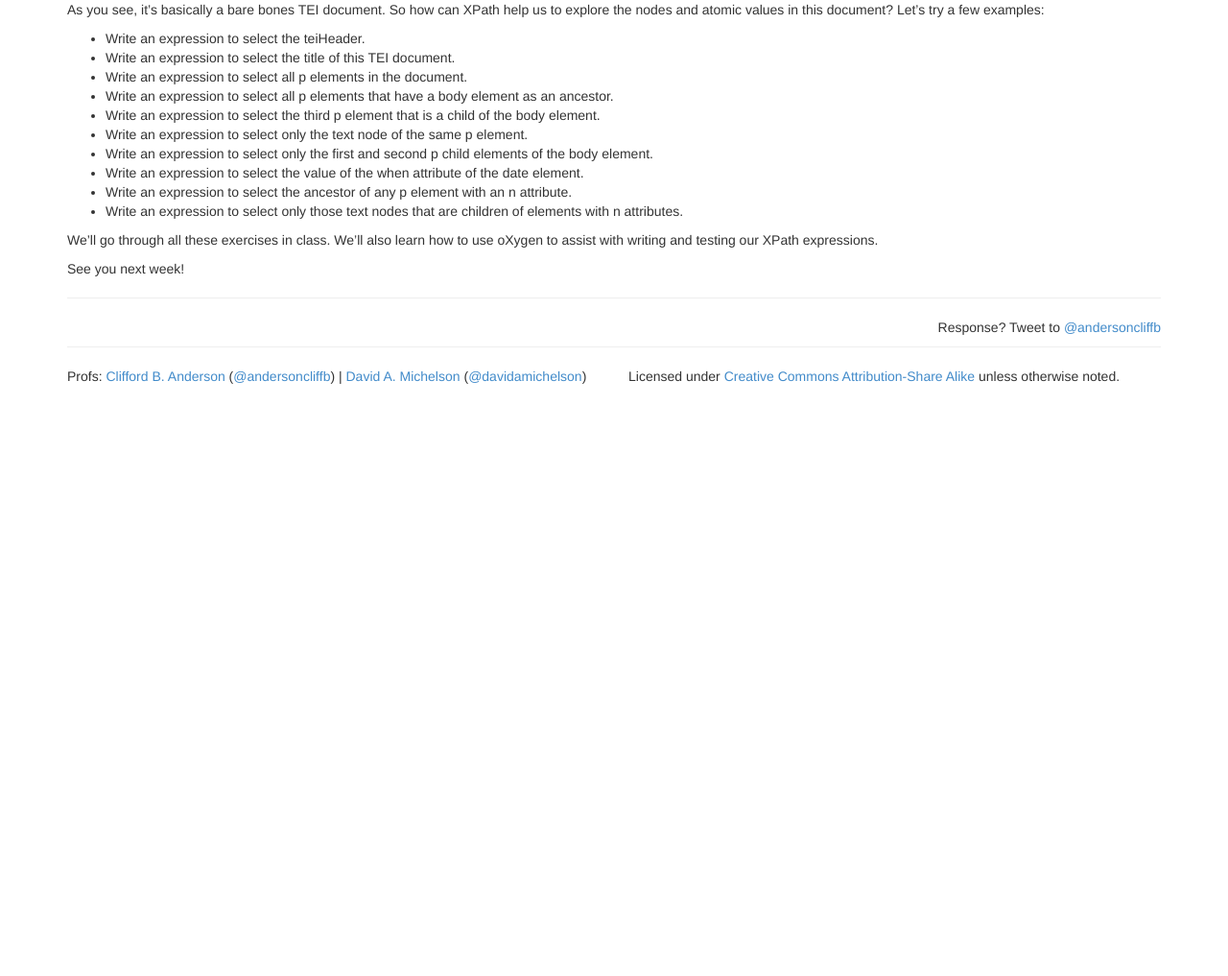
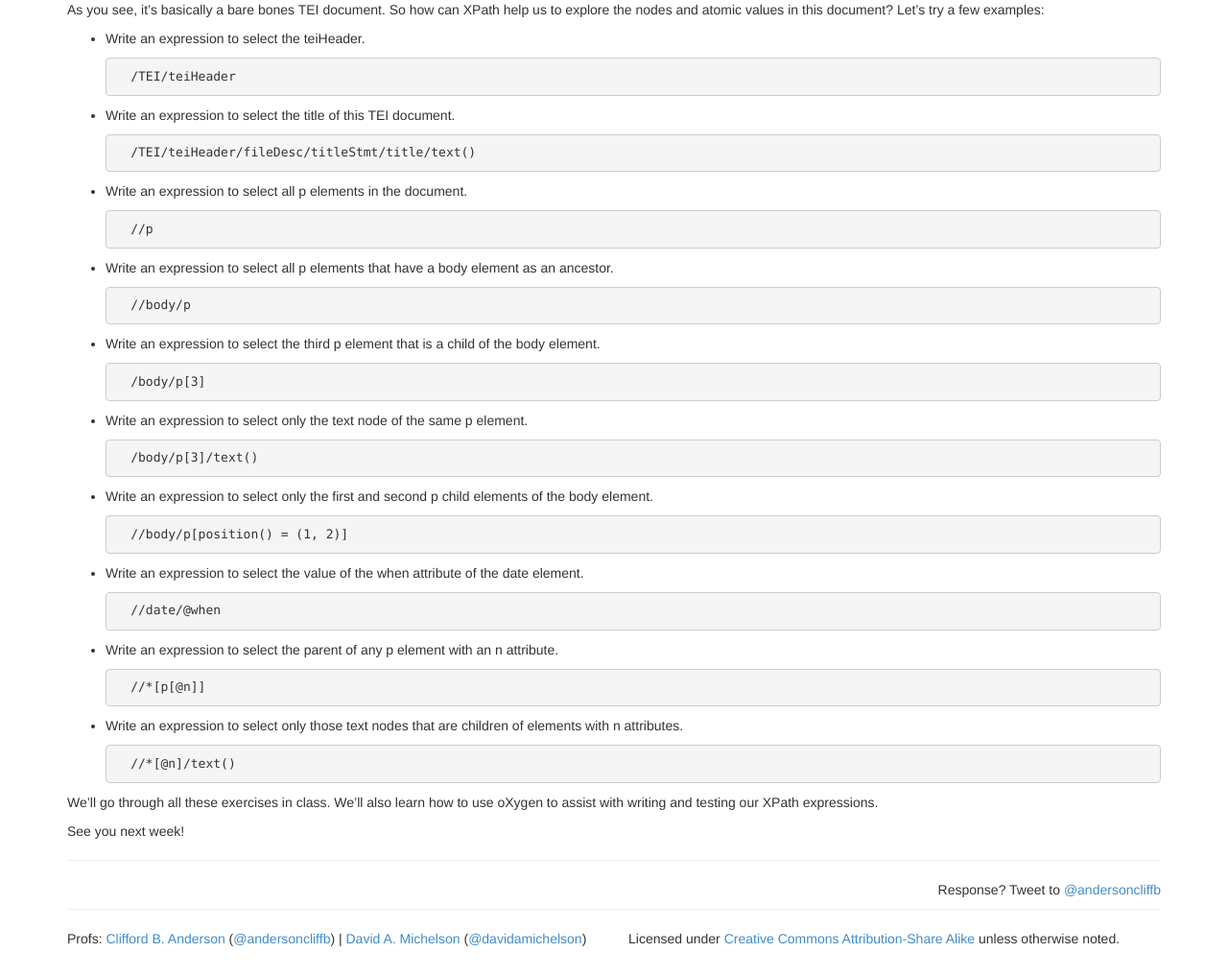
Before and after one commit to Ramona2020/paralipomena.github.io, a Jekyll site: the page built from _posts/2014-1-28-Leaning-Xpath.md, in a window 1280 px wide and 1400 px high. Shown: the part 383-1400 px from the top of the window at 96% size. Built offline with Jekyll 4.4.1, drawn with Linux system fonts in a browser that asks for light colours; Markdown is read by kramdown in place of the engine named in the settings.

Commit message:
Answers to the XPath exercises
As always, there’s more than one way to write these XPaths

````diff
--- a/_posts/2014-1-28-Leaning-Xpath.md
+++ b/_posts/2014-1-28-Leaning-Xpath.md
@@ -15,15 +15,63 @@ Here's the input document we'll be using as a reference at our next meeting.
 As you see, it's basically a bare bones TEI document. So how can XPath help us to explore the nodes and atomic values in this document? Let's try a few examples:
 
 * Write an expression to select the teiHeader.
+
+	```
+	/TEI/teiHeader
+	```
 * Write an expression to select the title of this TEI document.
+
+	```
+	/TEI/teiHeader/fileDesc/titleStmt/title/text()
+	```
+
 * Write an expression to select all p elements in the document.
+
+	```
+	//p
+	```
+
 * Write an expression to select all p elements that have a body element as an ancestor.
+
+	```
+	//body/p
+	```
+
 * Write an expression to select the third p element that is a child of the body element.
+
+	```
+	/body/p[3]
+	```
+
 * Write an expression to select only the text node of the same p element.
+
+	```
+	/body/p[3]/text()
+	```
+
 * Write an expression to select only the first and second p child elements of the body element.
+
+	```
+	//body/p[position() = (1, 2)]
+	```
+
 * Write an expression to select the value of the when attribute of the date element.
-* Write an expression to select the ancestor of any p element with an n attribute.
+
+	```
+	//date/@when
+	```
+
+* Write an expression to select the parent of any p element with an n attribute.
+
+	```
+	//*[p[@n]]
+	```
+
 * Write an expression to select only those text nodes that are children of elements with n attributes.
+
+	```
+	//*[@n]/text()
+	```
 
 We'll go through all these exercises in class. We'll also learn how to use oXygen to assist with writing and testing our XPath expressions.
 
````
